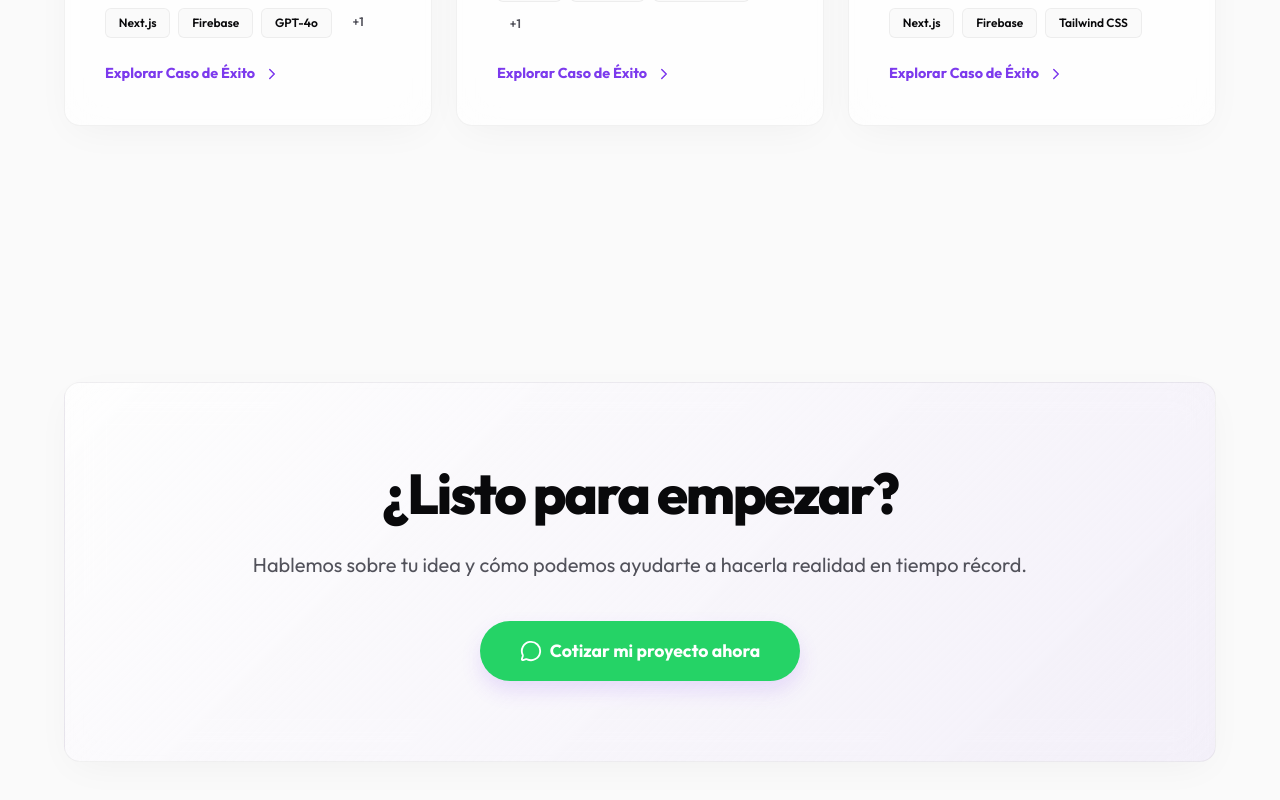
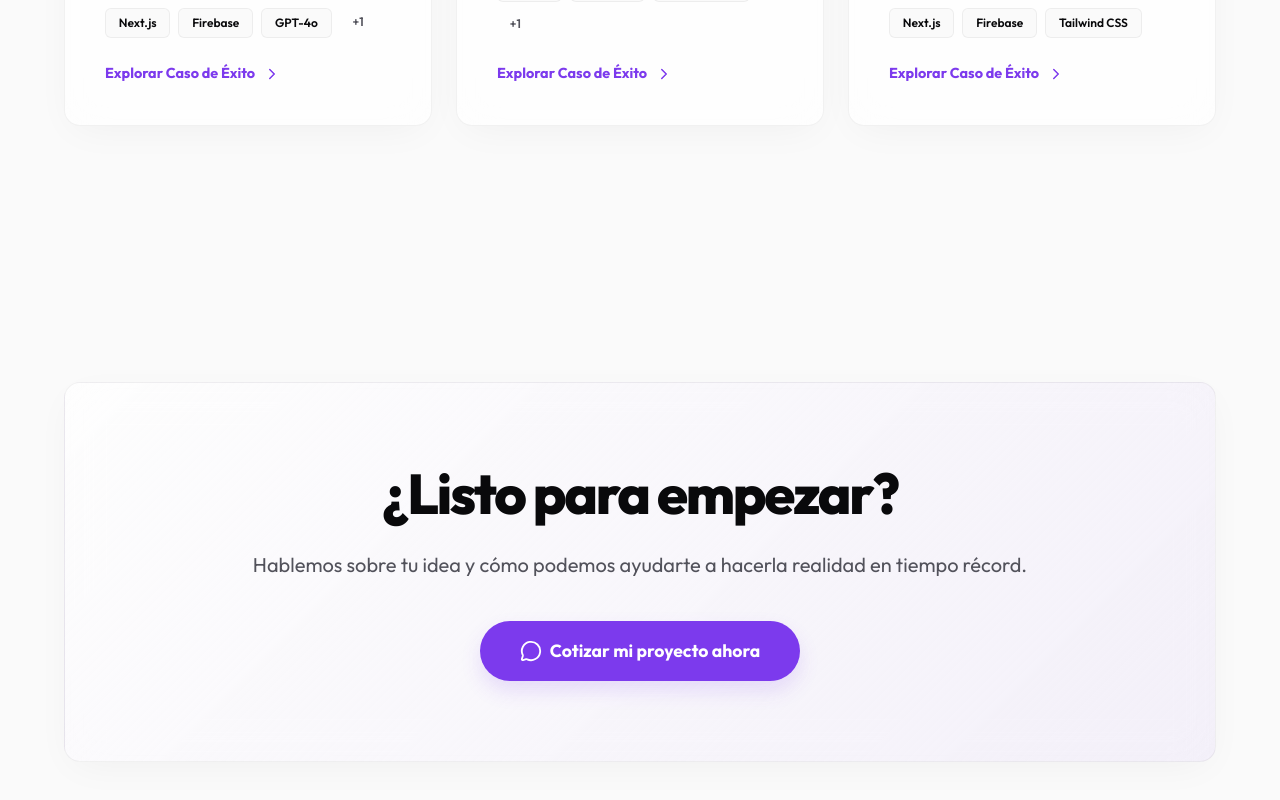
Before and after one commit to pieronag/Orion-Technology, a Next.js app: page / in a window 1280 px wide. Shown: the part 5550-6350 px from the top of the page. Built offline with nearby package versions, Linux system fonts and the light colour scheme.

Commit message:
page insights

```diff
--- a/app/layout.tsx
+++ b/app/layout.tsx
@@ -4,7 +4,7 @@ import { Analytics } from "@vercel/analytics/next";
 import BackToTop from "@/components/BackToTop";
 import "./globals.css";
 
-const outfit = Outfit({ subsets: ["latin"] });
+const outfit = Outfit({ subsets: ["latin"], display: 'swap' });
 
 export const metadata: Metadata = {
   metadataBase: new URL('https://www.oriontechnology.cl'),
--- a/app/page.tsx
+++ b/app/page.tsx
@@ -281,7 +281,7 @@ export default function Home() {
           <p className="subtitle" style={{ margin: "0 auto 2.5rem" }}>
             Hablemos sobre tu idea y cómo podemos ayudarte a hacerla realidad en tiempo récord.
           </p>
-          <a href="https://wa.me/56950194398?text=Hola%20Equipo%20de%20Orion%20Technology%21%20%F0%9F%91%8B%20He%20visitado%20su%20p%C3%A1gina%20web%20y%20me%20interesa%20cotizar%20el%20desarrollo%20de%20un%20proyecto%20tecnol%C3%B3gico%20para%20mi%20negocio.%20%C2%BFMe%20pueden%20asesorar%3F" target="_blank" rel="noopener noreferrer" className="btn btn-primary" style={{ gap: "0.5rem", background: "#25D366", borderColor: "#25D366", color: "#ffffff", padding: "1rem 2.5rem", fontSize: "1.1rem", fontWeight: "700" }}>
+          <a href="https://wa.me/56950194398?text=Hola%20Equipo%20de%20Orion%20Technology%21%20%F0%9F%91%8B%20He%20visitado%20su%20p%C3%A1gina%20web%20y%20me%20interesa%20cotizar%20el%20desarrollo%20de%20un%20proyecto%20tecnol%C3%B3gico%20para%20mi%20negocio.%20%C2%BFMe%20pueden%20asesorar%3F" target="_blank" rel="noopener noreferrer" className="btn btn-primary" style={{ gap: "0.5rem", padding: "1rem 2.5rem", fontSize: "1.1rem", fontWeight: "700", color: "#ffffff" }}>
             <MessageCircle size={22} /> Cotizar mi proyecto ahora
           </a>
         </div>
--- a/components/Navbar.tsx
+++ b/components/Navbar.tsx
@@ -27,7 +27,8 @@ export default function Navbar() {
             height={40}
             style={{ objectFit: 'contain', transition: '0.3s', filter: 'invert(1) brightness(0)' }}
             priority
-            sizes="120px"
+            sizes="(max-width: 768px) 120px, 120px"
+            quality={75}
           />
         </Link>
 
```
Also changed, not shown: package.json (+6 -1 lines).
